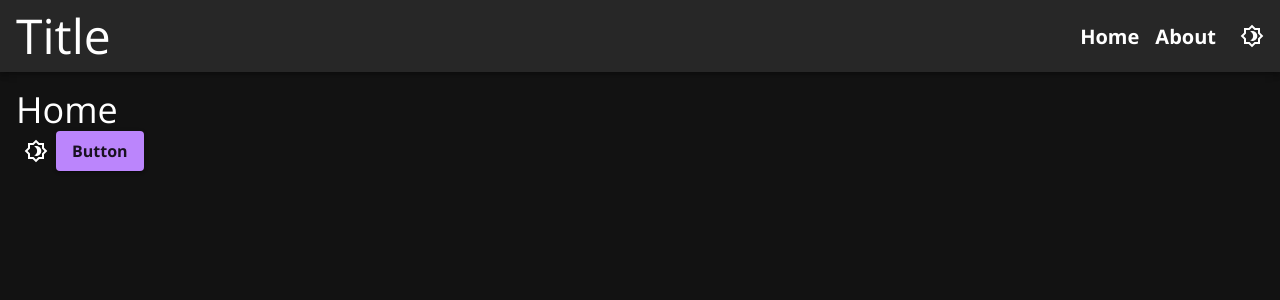
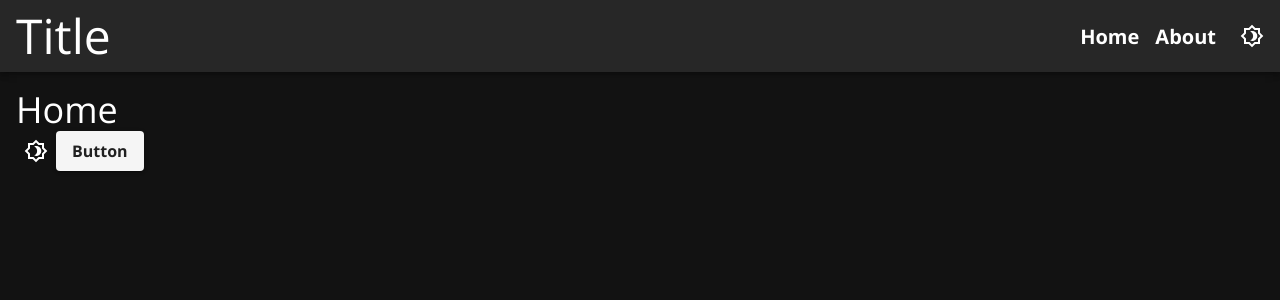
Before and after one commit to TetrisBattle/client-app, a React (Create React App) app: page /Home in a window 1280 px wide. Shown: the top 300 px of the page. Built offline with nearby package versions, Linux system fonts and the light colour scheme.

Commit message:
Remove ReactNode and RootWrapper Add CssBaseLine and overrides

```diff
--- a/package.json
+++ b/package.json
@@ -3,10 +3,10 @@
   "version": "0.1.0",
   "private": true,
   "dependencies": {
-    "@emotion/react": "^11.9.3",
-    "@emotion/styled": "^11.9.3",
+    "@emotion/react": "^11.10.4",
+    "@emotion/styled": "^11.10.4",
     "@mui/icons-material": "^5.8.4",
-    "@mui/material": "^5.8.4",
+    "@mui/material": "^5.10.6",
     "@types/node": "^16.7.13",
     "@types/react": "^18.0.0",
     "@types/react-dom": "^18.0.0",
--- a/src/App.tsx
+++ b/src/App.tsx
@@ -4,20 +4,27 @@ import {
 	Route,
 	Navigate,
 } from 'react-router-dom'
-import RootWrapper from 'components/RootWrapper'
+import { Backdrop, CircularProgress } from '@mui/material'
+import { useStoreContext } from 'stores/StoreContext'
+import Header from 'components/Header'
 import Home from 'pages/Home'
 import About from 'pages/About'
 
 export default function App() {
+	const { appStore } = useStoreContext()
+
 	return (
 		<Router>
-			<RootWrapper>
-				<Routes>
-					<Route path='/' element={<Navigate replace to='/Home' />} />
-					<Route path='/Home' element={<Home />} />
-					<Route path='/About' element={<About />} />
-				</Routes>
-			</RootWrapper>
+			<Header />
+			<Routes>
+				<Route path='/' element={<Navigate replace to='/Home' />} />
+				<Route path='/Home' element={<Home />} />
+				<Route path='/About' element={<About />} />
+			</Routes>
+
+			<Backdrop open={appStore.isLoading}>
+				<CircularProgress />
+			</Backdrop>
 		</Router>
 	)
 }
--- a/src/components/RootWrapper.tsx
+++ /dev/null
@@ -1,30 +0,0 @@
-import { observer } from 'mobx-react-lite'
-import { Backdrop, Box, CircularProgress } from '@mui/material'
-import { useStoreContext } from 'stores/StoreContext'
-import Header from 'components/Header'
-import { ReactChildren } from 'interfaces/react'
-
-const RootWrapper = ({ children }: ReactChildren) => {
-	const { appStore } = useStoreContext()
-
-	return (
-		<Box
-			sx={(theme) => ({
-				bgcolor: theme.palette.background.default,
-				minHeight: '100vh',
-				display: 'flex',
-				flexDirection: 'column',
-				color: theme.palette.text.primary,
-			})}
-		>
-			<Header />
-			<Box>{children}</Box>
-
-			<Backdrop open={appStore.isLoading}>
-				<CircularProgress />
-			</Backdrop>
-		</Box>
-	)
-}
-
-export default observer(RootWrapper)
--- a/src/interfaces/react.ts
+++ /dev/null
@@ -1,3 +0,0 @@
-export interface ReactChildren {
-	children: React.ReactNode
-}
--- a/src/material-ui/MuiTheme.tsx
+++ b/src/material-ui/MuiTheme.tsx
@@ -1,32 +1,11 @@
 import { createTheme } from '@mui/material/styles'
-
-declare module '@mui/material/styles' {
-	interface BreakpointOverrides {
-		xs: true // 0
-		sm: true // 600
-		md: true // 900
-		lg: true // 1200
-		xl: true // 1536
-
-		// mobile: true; // 0
-		// tablet: true; // 640
-		// laptop: true; // 1024
-		// desktop: true; // 1200
-	}
-}
+import { breakpoints, palette } from './overrides'
 
 const MuiTheme = (isDarkTheme: boolean) => {
 	const theme = createTheme({
-		breakpoints: {
-			values: {
-				xs: 0,
-				sm: 680,
-				md: 900,
-				lg: 1200,
-				xl: 1536,
-			},
-		},
+		breakpoints: breakpoints,
 		palette: {
+			...palette,
 			...(isDarkTheme
 				? {
 						mode: 'dark',
@@ -45,12 +24,7 @@ const MuiTheme = (isDarkTheme: boolean) => {
 			toolbar: {}, // This will get rid of minHeight styles
 		},
 		typography: {
-			fontFamily: [
-				'Open Sans',
-				'Roboto',
-				'Arial',
-				'sans-serif',
-			].join(','),
+			fontFamily: ['Open Sans', 'Roboto', 'Arial', 'sans-serif'].join(','),
 			h1: {
 				fontSize: '3rem', // 48px
 				fontWeight: 400,
@@ -77,9 +51,6 @@ const MuiTheme = (isDarkTheme: boolean) => {
 				textTransform: 'none',
 			},
 		},
-	})
-
-	return createTheme(theme, {
 		components: {
 			MuiButton: {
 				defaultProps: {
@@ -108,6 +79,10 @@ const MuiTheme = (isDarkTheme: boolean) => {
 			},
 		},
 	})
+
+	return createTheme(theme, {
+		components: {},
+	})
 }
 
 export default MuiTheme
--- a/src/material-ui/MuiThemeProvider.tsx
+++ b/src/material-ui/MuiThemeProvider.tsx
@@ -1,15 +1,18 @@
 import { observer } from 'mobx-react-lite'
 import { ThemeProvider } from '@mui/material/styles'
+import { CssBaseline } from '@mui/material'
 import MuiTheme from './MuiTheme'
 import { useStoreContext } from 'stores/StoreContext'
-import { ReactChildren } from 'interfaces/react'
 
-const MuiThemeProvider = ({ children }: ReactChildren) => {
-	const { appStore: { isDarkTheme } } = useStoreContext()
+const MuiThemeProvider = ({ children }: { children: React.ReactNode }) => {
+	const {
+		appStore: { isDarkTheme },
+	} = useStoreContext()
 	const theme = MuiTheme(isDarkTheme)
 
 	return (
 		<ThemeProvider theme={theme}>
+			<CssBaseline />
 			{children}
 		</ThemeProvider>
 	)
--- /dev/null
+++ b/src/material-ui/overrides.ts
@@ -0,0 +1,49 @@
+import { grey } from "@mui/material/colors"
+
+declare module '@mui/material/styles' {
+	interface BreakpointOverrides {
+		xs: true // 0
+		sm: true // 600
+		md: true // 900
+		lg: true // 1200
+		xl: true // 1536
+
+		// mobile: true; // 0
+		// tablet: true; // 640
+		// laptop: true; // 1024
+		// desktop: true; // 1200
+	}
+
+	interface Palette {
+    white: Palette['primary'];
+  }
+
+  interface PaletteOptions {
+    white: PaletteOptions['primary'];
+  }
+}
+
+declare module '@mui/material/Button' {
+	interface ButtonPropsColorOverrides {
+		white: true;
+	}
+}
+
+export const breakpoints = {
+	values: {
+		xs: 0,
+		sm: 680,
+		md: 900,
+		lg: 1200,
+		xl: 1536,
+	},
+}
+
+export const palette = {
+	white: {
+		main: grey[100],
+		light: grey[50],
+		dark: grey[200],
+		contrastText: 'rgba(0, 0, 0, 0.87)',
+	}
+}
--- a/src/pages/Home.tsx
+++ b/src/pages/Home.tsx
@@ -10,7 +10,7 @@ const Home = () => {
 		<Box sx={{ padding: 2 }}>
 			<Typography variant='h2'>Home</Typography>
 			<DarkThemeIconButton />
-			<Button onClick={() => { appStore.isLoading = true }}>Button</Button>
+			<Button color='white' onClick={() => { appStore.isLoading = true }}>Button</Button>
 		</Box>
 	)
 }
```
Also changed, not shown: src/stores/StoreContext.tsx (+6 -5 lines), 1 other file (tests, documents, lock files or other folders).
